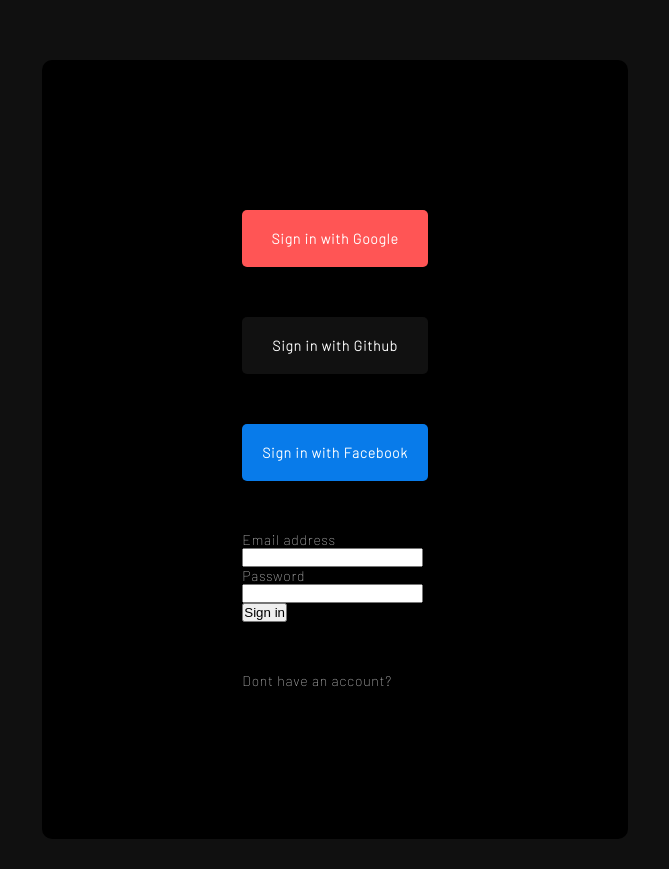
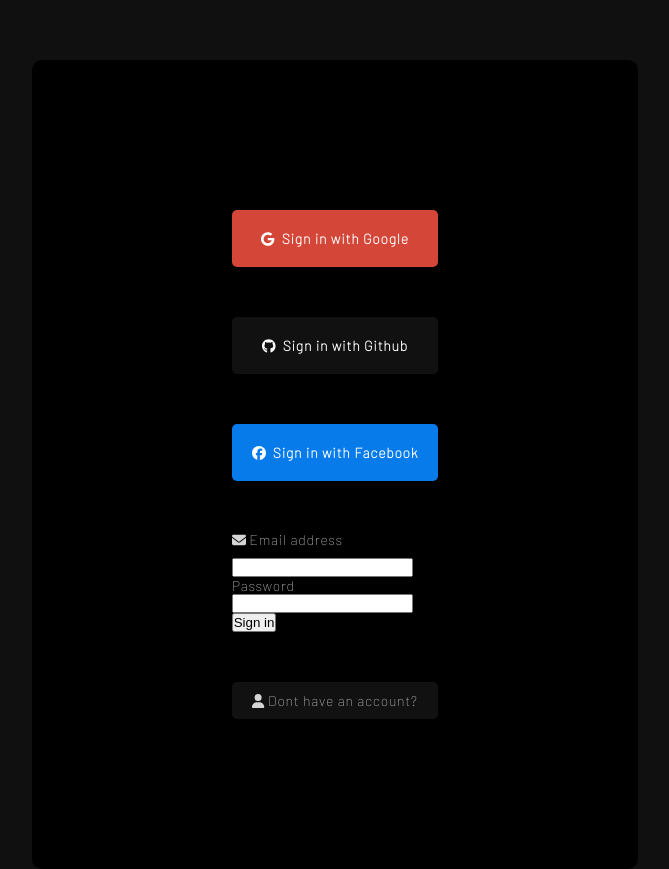
Before and after one commit to rene-huber/Social-App, a Next.js app: page / in a window 1280 px wide. Shown: the whole page, without its empty margins (305-974 px from the left). Before the commit the page ends 839 px from the top, so only its background shows below. Built offline with nearby package versions, Linux system fonts and the light colour scheme; no server answers.

Commit message:
fontawesome icons

```diff
--- a/app/loginPage.module.css
+++ b/app/loginPage.module.css
@@ -14,6 +14,16 @@
     border-radius: 10px;
   }
 
+
+  .register  {
+    background: rgb(17, 17, 17);
+    padding: 10px;
+    border-radius: 5px;
+    text-align: center;
+  }
+
+  .emailLabel{margin-bottom: 10px;}
+
   .socialButton {
     padding: 20px;
     border-radius: 5px;
@@ -27,7 +37,7 @@
   }
 
   .socialButton:first-child {
-    background-color: #ff5555;
+    background-color: #D44638;
   }
 
   .socialButton:nth-child(2) {
--- a/app/page.js
+++ b/app/page.js
@@ -5,6 +5,14 @@
 import { useRouter } from "next/navigation"
 import toast from 'react-hot-toast';
 import Link from "next/link";
+
+import { FontAwesomeIcon } from '@fortawesome/react-fontawesome';
+import { faGithub } from '@fortawesome/free-brands-svg-icons';
+import { faGoogle } from '@fortawesome/free-brands-svg-icons';
+import { faFacebook } from '@fortawesome/free-brands-svg-icons';
+import { faEnvelope } from '@fortawesome/free-solid-svg-icons';
+import { faUser } from '@fortawesome/free-solid-svg-icons';
+
 
 
 const LoginPage = () => {
@@ -50,18 +58,21 @@
 
       <div className={css.wrapper}>
         <div className={css.socialButton} onClick={() => signIn("google")}>
-          Sign in with Google
+        <FontAwesomeIcon icon={faGoogle} /> &nbsp; Sign in with Google
         </div>
 
-        <div className={css.socialButton} onClick={() => signIn("github")}>Sign in with Github</div>
-        <div className={css.socialButton} onClick={() => signIn("facebook")}>Sign in with Facebook</div>
+        <div className={css.socialButton} onClick={() => signIn("github")}>
+        <FontAwesomeIcon icon={faGithub} /> &nbsp; Sign in with Github</div>
+        <div className={css.socialButton} onClick={() => signIn("facebook")}>
+        <FontAwesomeIcon icon={faFacebook} /> &nbsp; Sign in with Facebook</div>
 
 
 
         <form onSubmit={loginUser}>
-  <div>
-    <label htmlFor="email">Email address</label>
-
+  <div >
+  <div className={css.emailLabel}>
+    <label htmlFor="email" ><FontAwesomeIcon icon={faEnvelope} /> Email address</label>
+   </div>
     <div>
       <input
         id="email"
@@ -96,7 +107,7 @@
     <button type="submit">Sign in</button>
   </div>
 </form>
-<Link href={`/register`}>Dont have an account? </Link>
+<Link href={`/register`}className={css.register}><FontAwesomeIcon icon={faUser}/> Dont have an account? </Link>
       </div>
 
 
--- a/package.json
+++ b/package.json
@@ -11,6 +11,7 @@
   "dependencies": {
     "@auth/prisma-adapter": "^1.0.12",
     "@fortawesome/fontawesome-svg-core": "^6.5.1",
+    "@fortawesome/free-brands-svg-icons": "^6.5.1",
     "@fortawesome/free-regular-svg-icons": "^6.5.1",
     "@fortawesome/free-solid-svg-icons": "^6.5.1",
     "@fortawesome/react-fontawesome": "^0.2.0",
```
Also changed, not shown: 1 other file (tests, documents, lock files or other folders).
